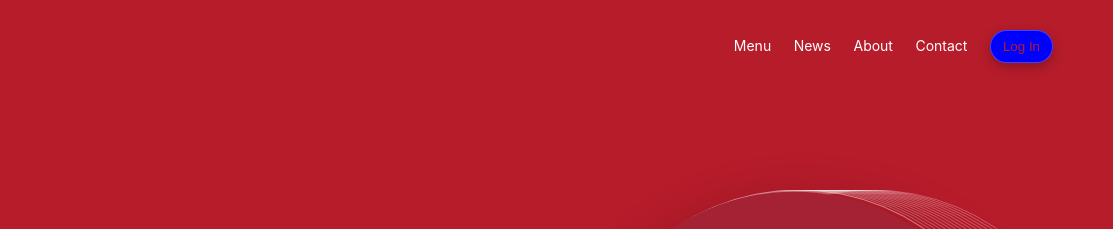
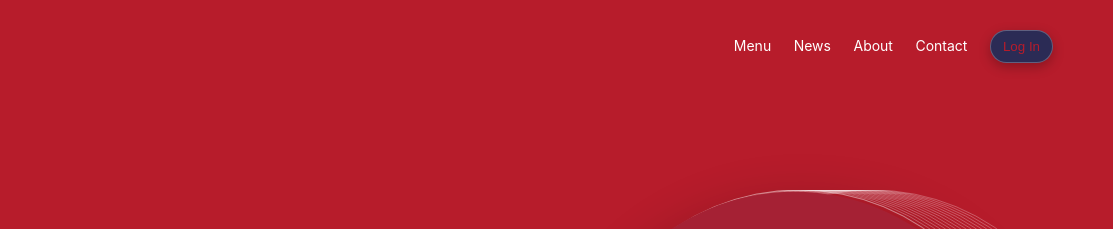
Before and after one commit to jomiy191-arch/shashlik, a plain HTML site: page index.html in a window 1280 px wide. In both pictures the pointer is over the button "Log In". Shown: the top 229 px of the page, 167-1280 px from the left. Drawn offline with Linux system fonts and the light colour scheme.

Commit message:
Some changes

```diff
--- a/css/main.css
+++ b/css/main.css
@@ -156,7 +156,7 @@ body{
 
 
 .btn-login:hover {
-  background: blue;
+  background: rgb(43, 43, 85);
   color: var(--red);
   box-shadow: 0 4px 12px rgba(0,0,0,0.25);
 }
```
